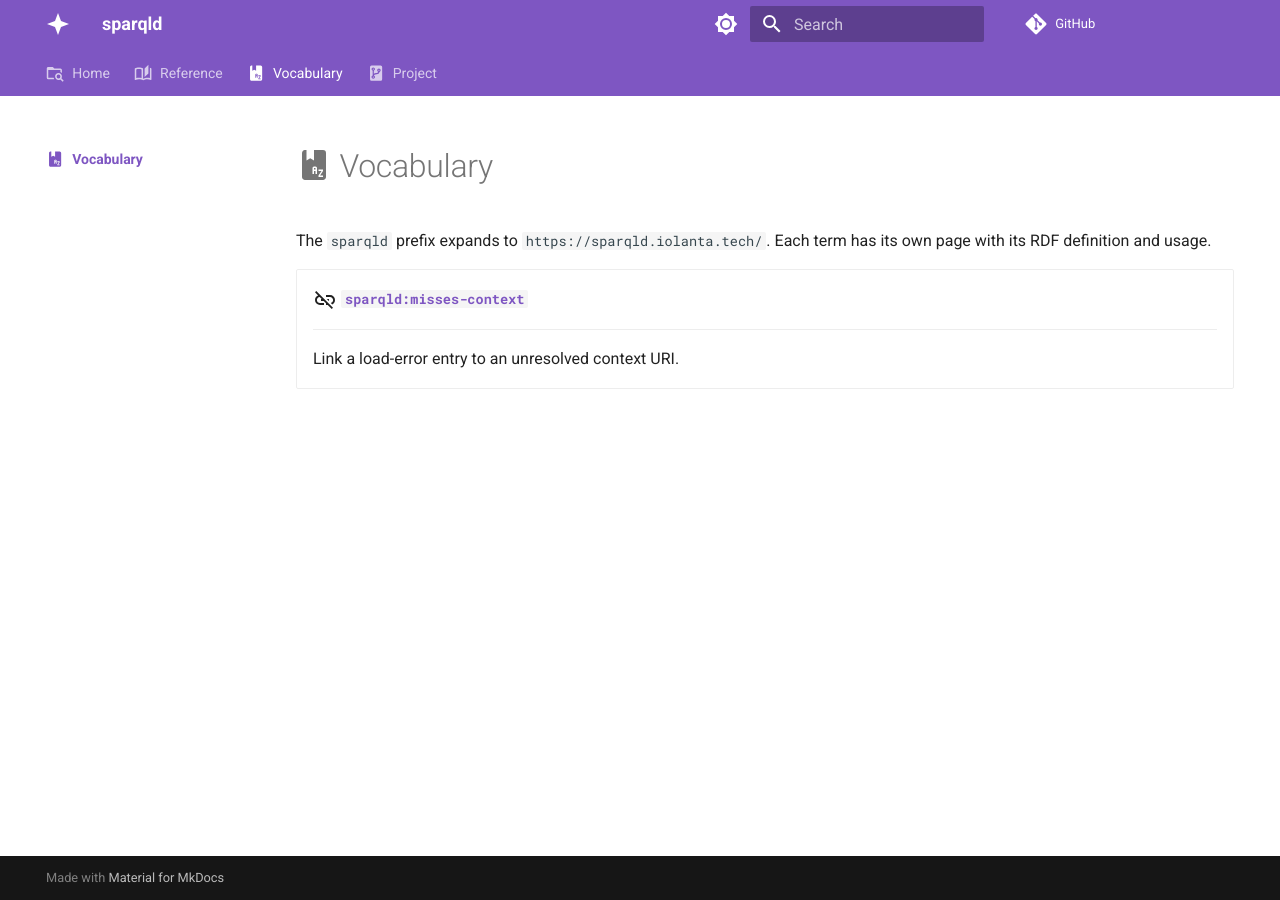
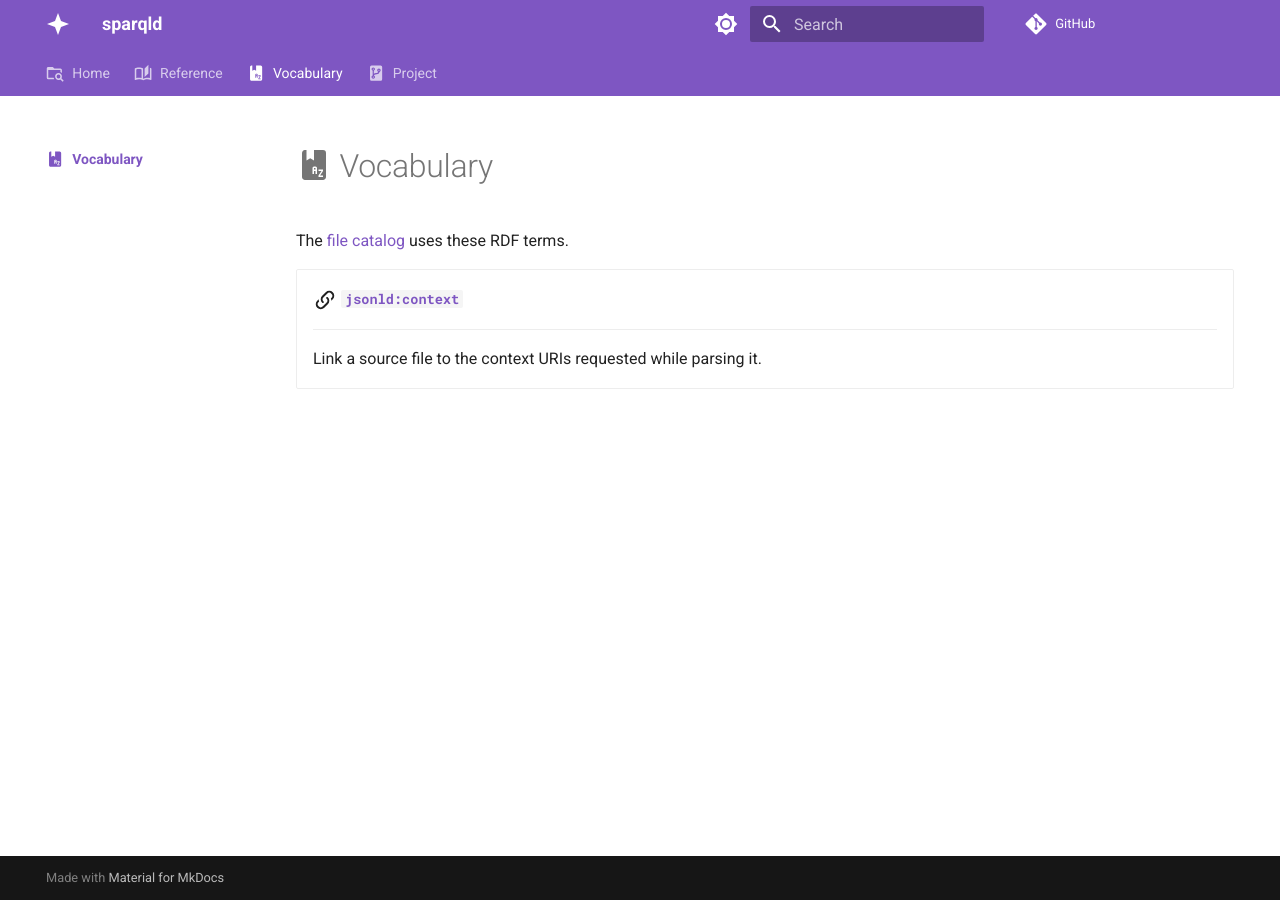
Before and after one commit to iolanta-tech/sparqld, an MkDocs documentation site: the page built from docs/vocabulary/index.md, in a window 1280 px wide. Built offline with MkDocs 1.6.1 and Material for MkDocs 9.7.7, drawn with Linux system fonts in a browser that asks for light colours; comment, search, counter and statistics services are not loaded.

Commit message:
List the JSON-LD context catalog term

```diff
--- a/docs/vocabulary/index.md
+++ b/docs/vocabulary/index.md
@@ -9,20 +9,19 @@ icon: material/book-alphabet
 hide:
   - toc
 title: Vocabulary
-description: RDF terms defined by sparqld and their use in the file catalog.
+description: RDF terms used by sparqld in the file catalog.
 ---
 
 # :material-book-alphabet: Vocabulary
 
-The `sparqld` prefix expands to `https://sparqld.iolanta.tech/`. Each term has
-its own page with its RDF definition and usage.
+The [file catalog](../reference/file-catalog.md) uses these RDF terms.
 
 <div class="grid cards" markdown>
 
--   :material-link-off:{ .lg .middle } **[`sparqld:misses-context`](../misses-context.md)**
+-   :material-link-variant:{ .lg .middle } **[`jsonld:context`](http://www.w3.org/ns/json-ld#context)**
 
     ---
 
-    Link a load-error entry to an unresolved context URI.
+    Link a source file to the context URIs requested while parsing it.
 
 </div>
```
